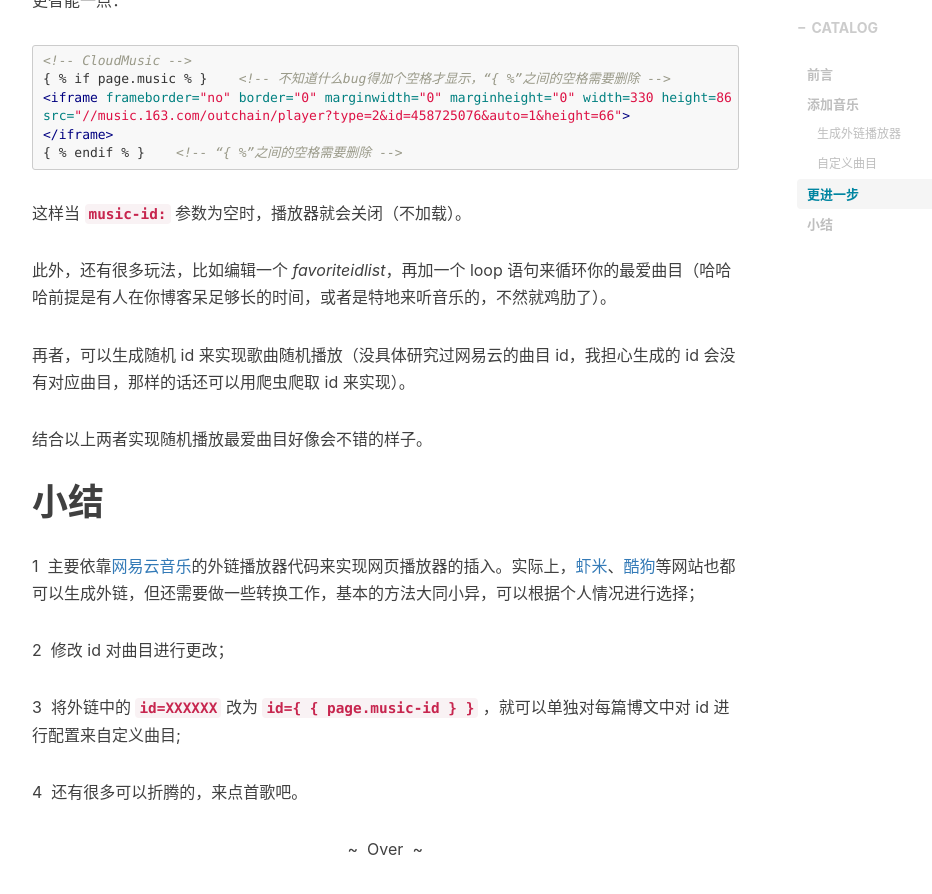
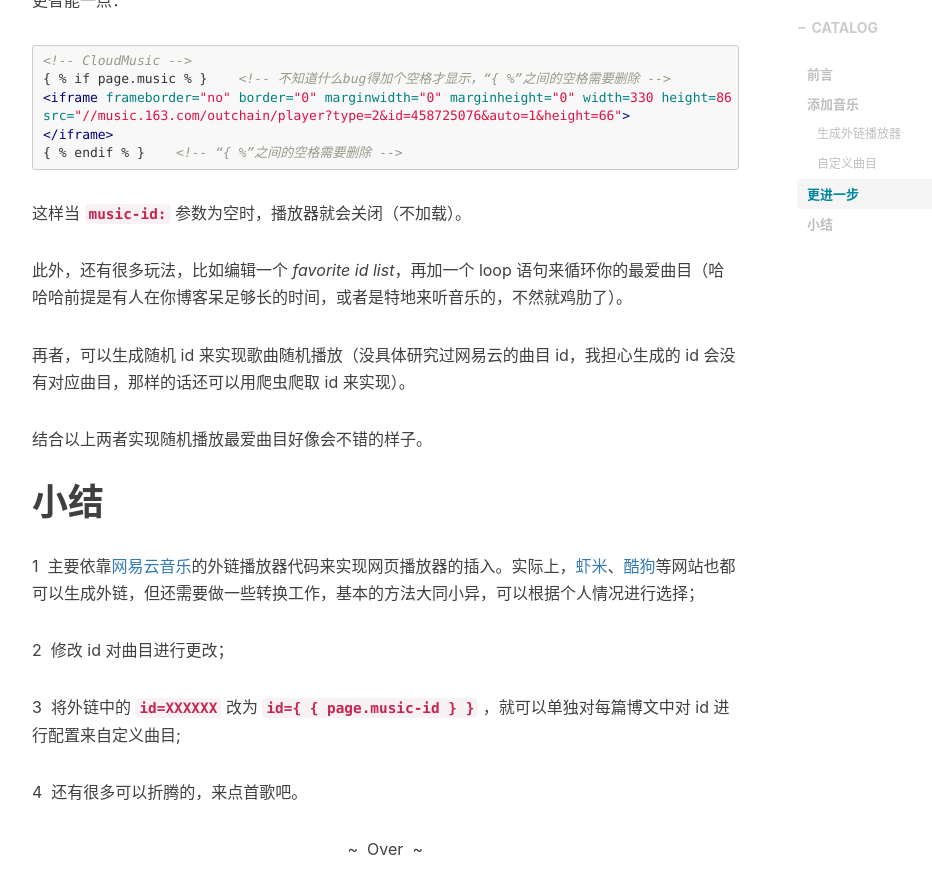
Before and after one commit to aerolithink/aerolithink.github.io, a Jekyll site: the page built from _posts/2018-1-7-MusicEmoji.md, in a window 1280 px wide and 900 px high, scrolled down 4879 px. Shown: the top 894 px of the window, without its empty margins (233-1165 px from the left). Built offline with Jekyll 4.4.1, drawn with Linux system fonts in a browser that asks for light colours; nearby versions of some CDN libraries; comment, search, counter and statistics services are not loaded.

Commit message:
POST MUSIC again...

```diff
--- a/_posts/2018-1-7-MusicEmoji.md
+++ b/_posts/2018-1-7-MusicEmoji.md
@@ -113,7 +113,7 @@ src="//music.163.com/outchain/player?type=2&id={{ page.music-id }}&auto=1&height
 
 这样当 **``music-id:``** 参数为空时，播放器就会关闭（不加载）。
 
-此外，还有很多玩法，比如编辑一个 _favoriteidlist_，再加一个 loop 语句来循环你的最爱曲目（哈哈哈前提是有人在你博客呆足够长的时间，或者是特地来听音乐的，不然就鸡肋了）。
+此外，还有很多玩法，比如编辑一个 _favorite id list_，再加一个 loop 语句来循环你的最爱曲目（哈哈哈前提是有人在你博客呆足够长的时间，或者是特地来听音乐的，不然就鸡肋了）。
 
 再者，可以生成随机 id 来实现歌曲随机播放（没具体研究过网易云的曲目 id，我担心生成的 id 会没有对应曲目，那样的话还可以用爬虫爬取 id 来实现）。
 
```
